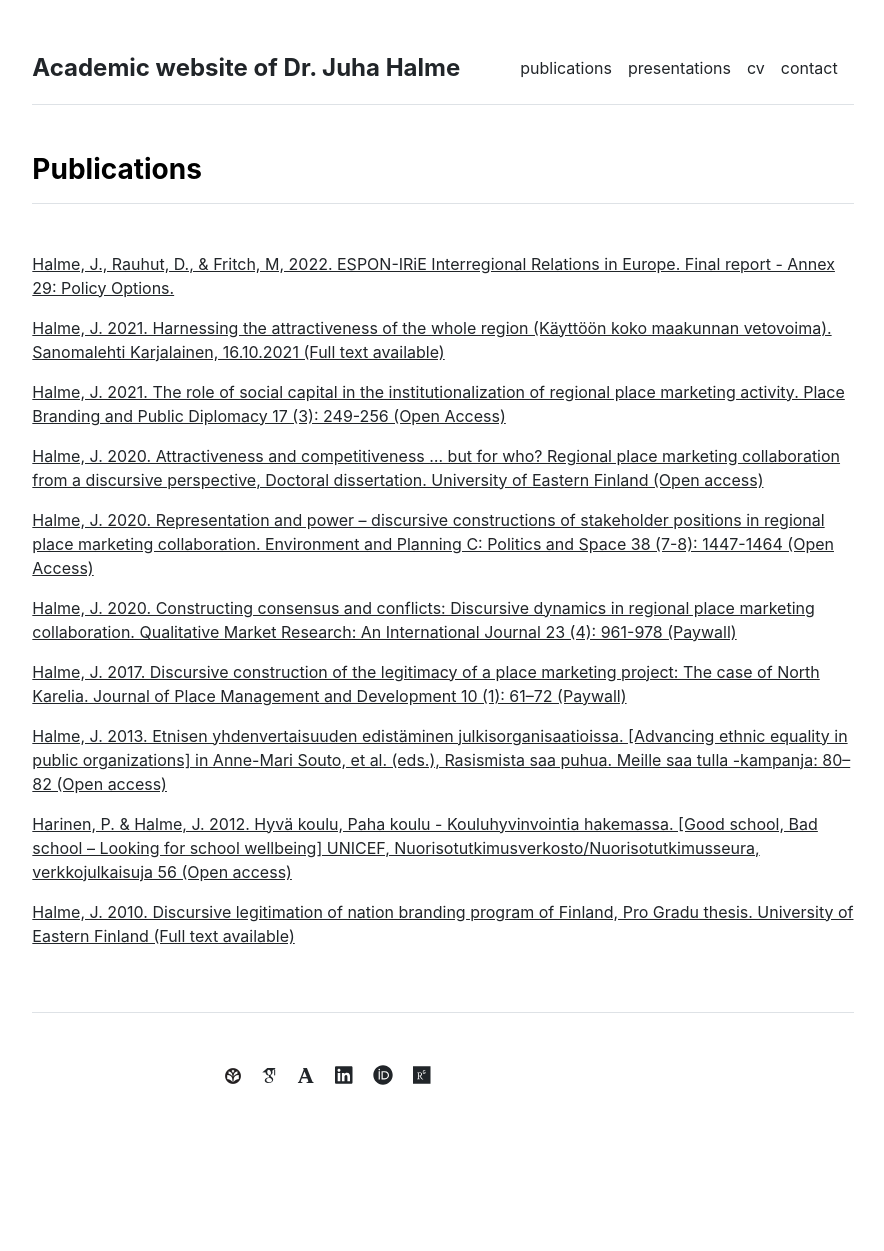
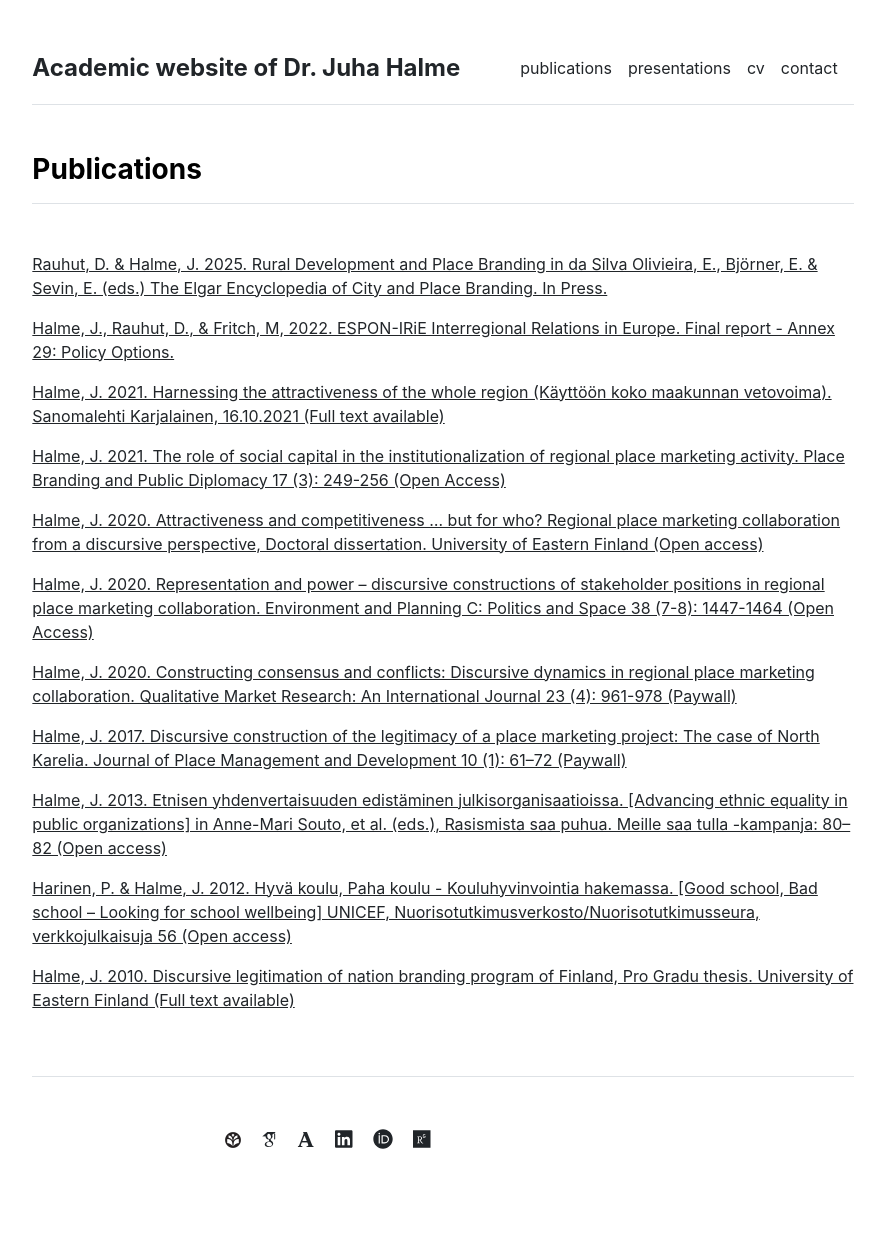
Before and after one commit to juhahalme/academicprofile, a Jekyll site: the page built from publications.md, in a window 1280 px wide. Shown: the whole page, without its empty margins (197-1081 px from the left). Built offline with Jekyll 4.4.1, drawn with Linux system fonts in a browser that asks for light colours; some web fonts are replaced; before the commit the page ends 1187 px from its top, so only the background shows below that.

Commit message:
Update publications.yml

```diff
--- a/_data/publications.yml
+++ b/_data/publications.yml
@@ -1,12 +1,14 @@
 featured:
+- {name: 'Rauhut, D. & Halme, J. 2025. Rural Development and Place Branding in da Silva Olivieira, E., Björner, E. & Sevin, E. (eds.) The Elgar Encyclopedia of City and Place Branding. In Press.', url: 'https://www.researchgate.net/profile/Daniel-Rauhut/publication/383497713_Rural_Development_and_Place_Branding/links/66d03ab2bd201736675d7ae2/Rural-Development-and-Place-Branding.pdf'}
 - {name: 'Halme, J., Rauhut, D., & Fritch, M, 2022. ESPON-IRiE Interregional Relations in Europe. Final report - Annex 29: Policy Options.', url: 'https://gis-portal.espon.eu/arcgis/sharing/rest/content/items/5a4c0895efe34f86b1565570ea1e53cf/data'}
 - {name: 'Halme, J. 2021. Harnessing the attractiveness of the whole region (Käyttöön koko maakunnan vetovoima). Sanomalehti Karjalainen, 16.10.2021 (Full text available)', url: '/publications/karjalainen-16-10-2021.html'}
 - {name: 'Halme, J. 2021. The role of social capital in the institutionalization of regional place marketing activity. Place Branding and Public Diplomacy 17 (3): 249-256 (Open Access)', url: 'https://doi.org/10.1057/s41254-021-00201-x'}
 - {name: 'Halme, J. 2020. Attractiveness and competitiveness … but for who? Regional place marketing collaboration from a discursive perspective, Doctoral dissertation. University of Eastern Finland (Open access)', url: 'https://erepo.uef.fi/handle/123456789/23804'}
-- {name: 'Halme, J. 2020. Representation and power – discursive constructions of stakeholder positions in regional place marketing collaboration. Environment and Planning C: Politics and Space 38 (7-8): 1447-1464 (Open Access)', url: 'https://journals.sagepub.com/doi/10.1177/2399654420932917'}
+#- {name: 'Halme, J. 2020. Representation and power – discursive constructions of stakeholder positions in regional place marketing collaboration. Environment and Planning C: Politics and Space 38 (7-8): 1447-1464 (Open Access)', url: 'https://journals.sagepub.com/doi/10.1177/2399654420932917'}
 # - {name: 'Halme, J. 2020. Constructing consensus and conflicts: Discursive dynamics in regional place marketing collaboration. Qualitative Market Research: An International Journal 23 (4): 961-978.', url: 'https://doi.org/10.1108/QMR-12-2017-0172'}
 
 index:
+- {name: 'Rauhut, D. & Halme, J. 2025. Rural Development and Place Branding in da Silva Olivieira, E., Björner, E. & Sevin, E. (eds.) The Elgar Encyclopedia of City and Place Branding. In Press.', url: 'https://www.researchgate.net/profile/Daniel-Rauhut/publication/383497713_Rural_Development_and_Place_Branding/links/66d03ab2bd201736675d7ae2/Rural-Development-and-Place-Branding.pdf'}
 - {name: 'Halme, J., Rauhut, D., & Fritch, M, 2022. ESPON-IRiE Interregional Relations in Europe. Final report - Annex 29: Policy Options.', url: 'https://gis-portal.espon.eu/arcgis/sharing/rest/content/items/5a4c0895efe34f86b1565570ea1e53cf/data'}
 - {name: 'Halme, J. 2021. Harnessing the attractiveness of the whole region (Käyttöön koko maakunnan vetovoima). Sanomalehti Karjalainen, 16.10.2021 (Full text available)', url: '/publications/karjalainen-16-10-2021.html'}
 - {name: 'Halme, J. 2021. The role of social capital in the institutionalization of regional place marketing activity. Place Branding and Public Diplomacy 17 (3): 249-256 (Open Access)', url: 'https://doi.org/10.1057/s41254-021-00201-x'}
```
